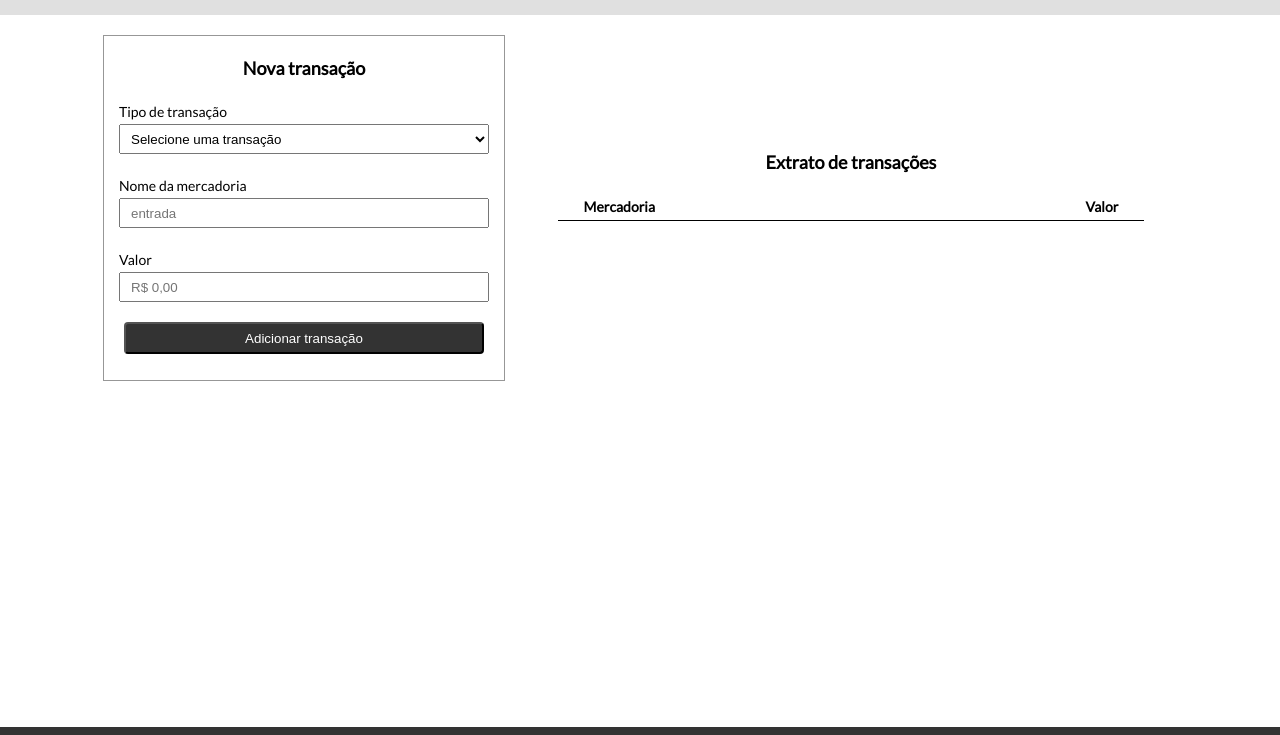
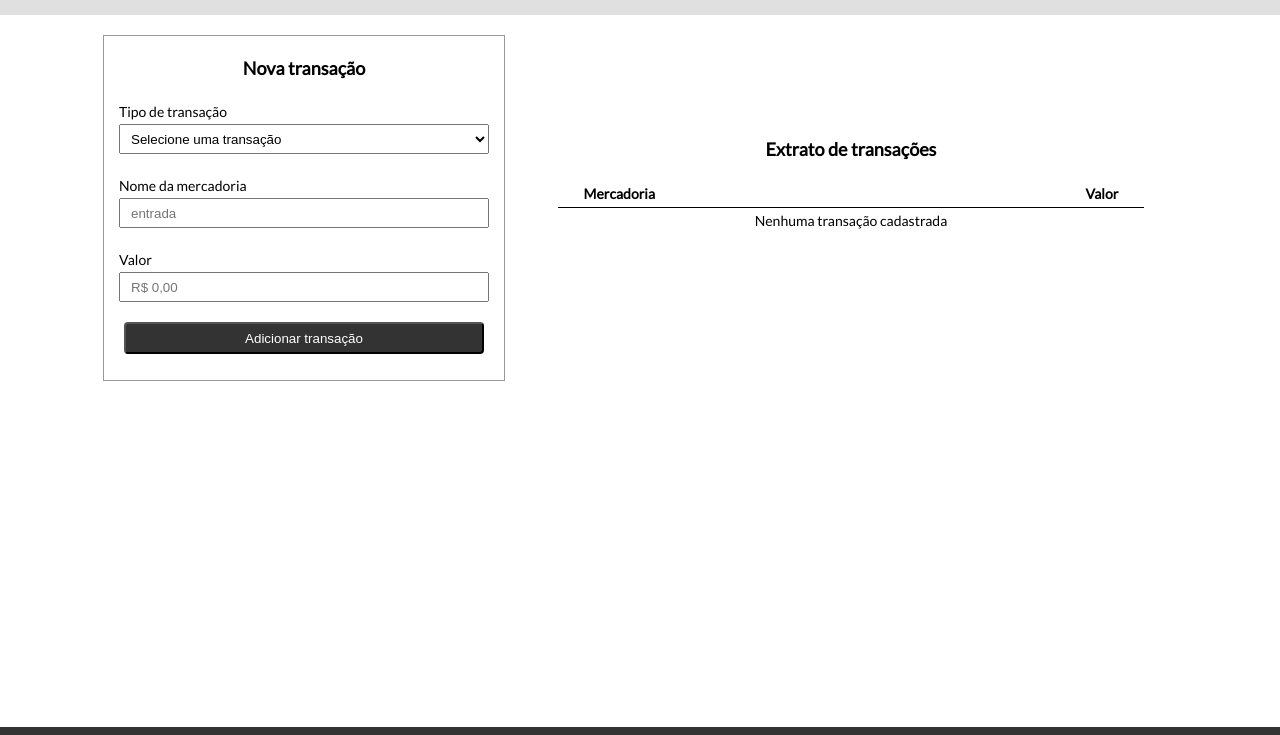
Before and after one commit to EdiJunior88/NewTab_Academy_Projeto_Individual_JavaScript, a plain HTML site: page index.html in a window 1280 px wide. Shown: the part 65-800 px from the top of the page. Drawn offline with Linux system fonts and the light colour scheme.

Commit message:
Função para adicionar os itens do formulário no HTML

```diff
--- a/css/index.css
+++ b/css/index.css
@@ -203,6 +203,13 @@ input[type="checkbox"]:checked ~ .container_nav_menu {
   justify-content: space-between;
   padding: 0px;
   border-bottom: 1px solid #000;
+}
+
+.container_tabela_2 {
+  display: flex;
+  justify-content: center;
+  width: 100%;
+  border: none;
 }
 
 tbody {
--- a/index.html
+++ b/index.html
@@ -96,6 +96,10 @@
               <td class="tabela_titulo">Valor</div>
             </tr>
 
+            <tr style="text-align: center;">
+
+            </tr>
+
            <!--  <tfoot class="container_tabela">
               <tr>
                 <td class="tabela_rodape">Total</td>
--- a/javascript/index.js
+++ b/javascript/index.js
@@ -1,8 +1,28 @@
 let extrato = [];
+
+if (localStorage.getItem("extratoFormulario")) {
+  extrato = JSON.parse(localStorage.getItem("extratoFormulario"));
+}
+
+//Adiciona os itens do formulário no HTML (extrato de transações)
+function tabelaExtrato() {
+  let tabela = document.querySelector("table.container_secao_2 tbody");
+
+  if (extrato.length == 0){
+    tabela.innerHTML += `
+    <tr class="container_tabela_2">
+      <td class="tabela_corpo_2">Nenhuma transação cadastrada</td>
+    </tr>
+    `
+  }
+}
+
+tabelaExtrato();
+
 
 //Função para salvar os inputs em um array
 //Adicionar o array "string" em um localStorage
-//Transformar o array em "string"
+//Transformar o array em uma "string"
 function extratoStorage() {
   let mercadoriaFormulario = document.getElementById("mercadoria").value;
   let valorFormulario = document.getElementById("valor").value;
@@ -15,8 +35,7 @@ function extratoStorage() {
   );
 
   let extratoString = JSON.stringify(extrato);
-  localStorage.setItem("extrato_formulario", extratoString);
-
+  localStorage.setItem("extratoFormulario", extratoString);
 }
 
 
```
